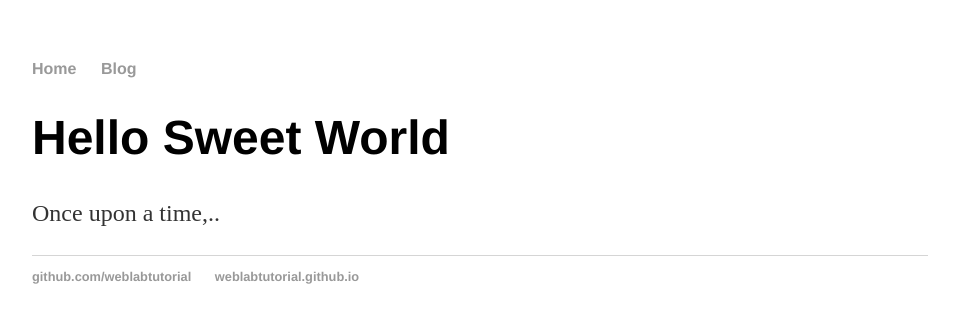
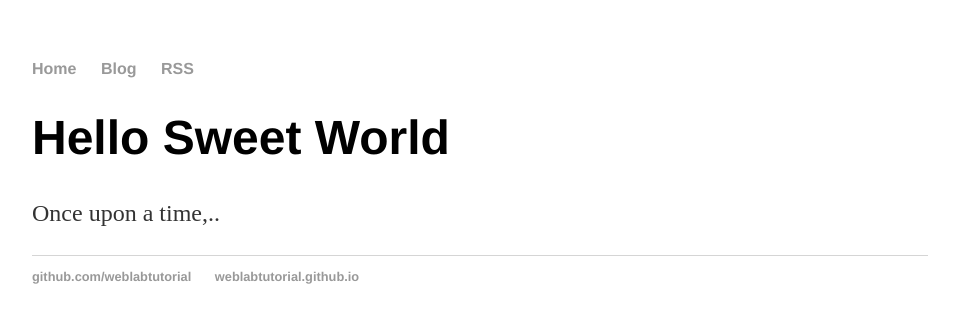
Before and after one commit to BenCoke12/BenCoke12.github.io, a Jekyll site: the page built from index.html, in a window 1280 px wide. Shown: the top 323 px of the page, without its empty margins (160-1119 px from the left). Built offline with Jekyll 4.4.1, drawn with Linux system fonts in a browser that asks for light colours.

Commit message:
Update default.html

```diff
--- a/_layouts/default.html
+++ b/_layouts/default.html
@@ -4,12 +4,14 @@
     <title>{{ page.title }}</title>
     <!-- link to main stylesheet -->
     <link rel="stylesheet" type="text/css" href="/css/main.css">
+    <link rel="alternate" type="application/atom+xml" title="{{ site.title }}" href="/feed.xml">
   </head>
   <body>
     <nav>
       <ul>
         <li><a href="/">Home</a></li>
         <li><a href="/blog">Blog</a></li>
+        <li><a class="btn btn-rss" href="/feed.xml" target="_blank">RSS</a></li>
       </ul>
     </nav>
     <div class="container">
```
